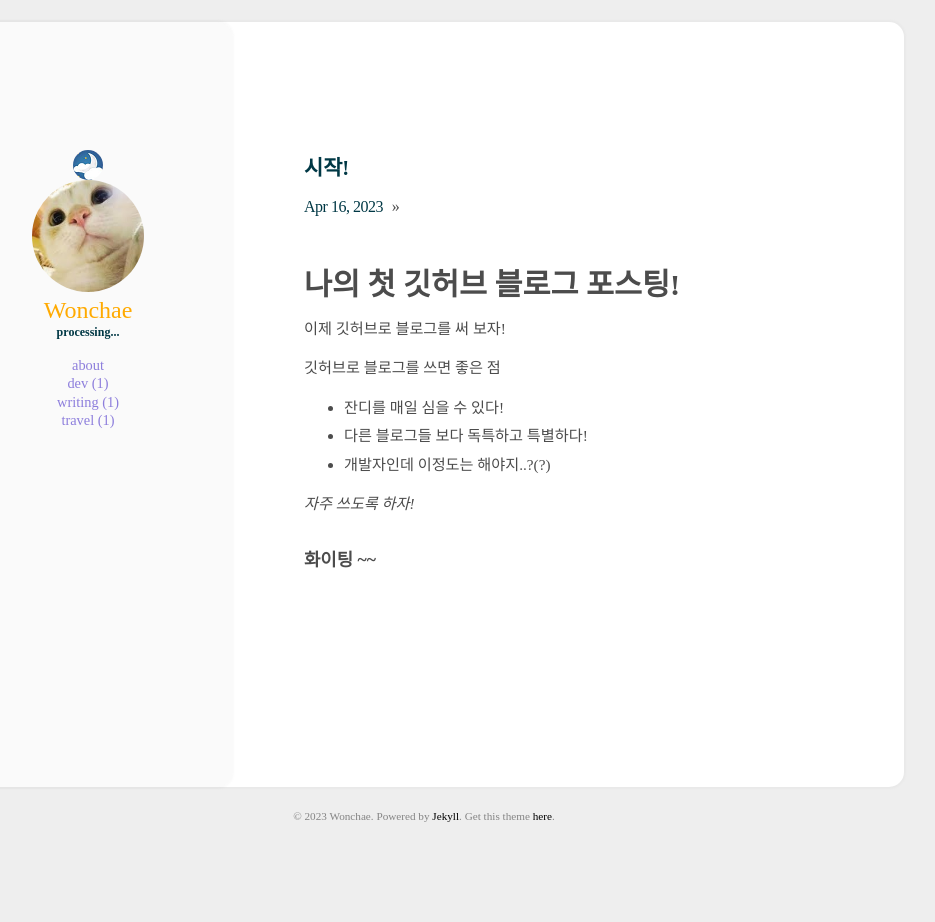
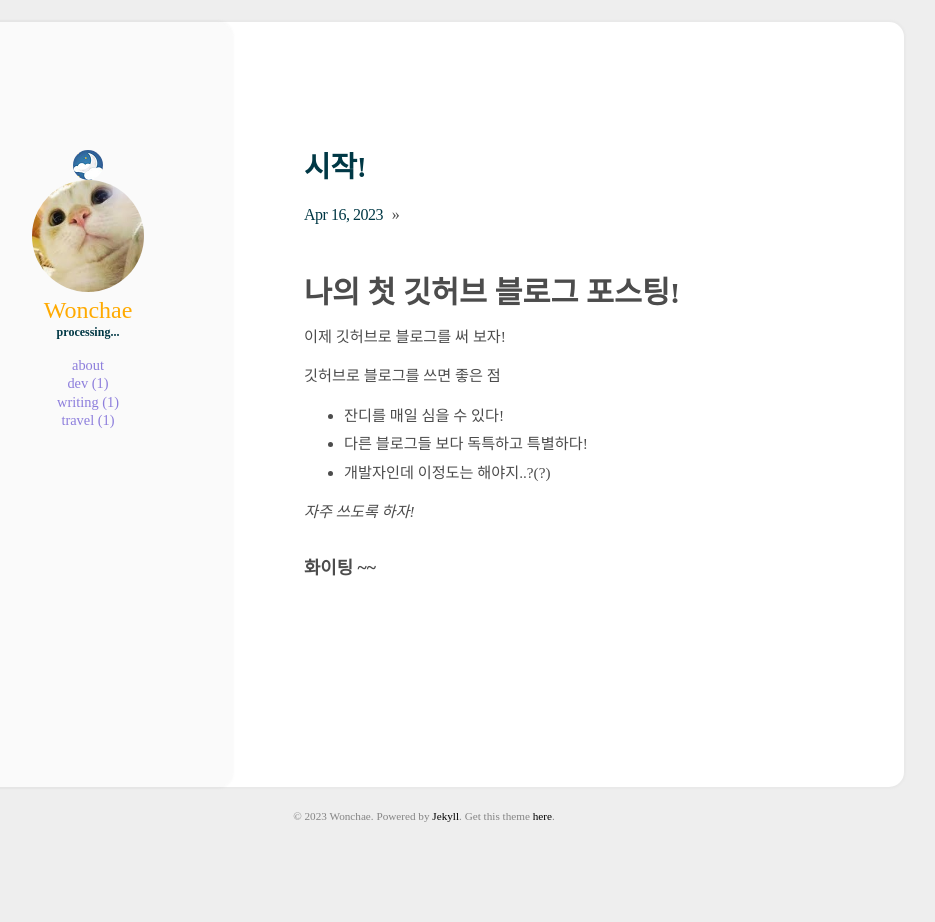
Before and after one commit to ywonchae1/ywonchae1.github.io, a Jekyll site: the page built from _posts/2023-04-16-first.md, in a window 1280 px wide. Shown: the whole page, without its empty margins (216-1151 px from the left). Built offline with Jekyll 4.4.1, drawn with Linux system fonts in a browser that asks for light colours; some web fonts are replaced.

Commit message:
edit margin

```diff
--- a/assets/css/main.scss
+++ b/assets/css/main.scss
@@ -115,7 +115,7 @@
     font-style: normal;
     font-family: 'NanumBarunpen';
     //-apple-system, BlinkMacSystemFont, 'Titillium Web', "Segoe UI", Roboto, sans-serif, "Apple Color Emoji", "Segoe UI Emoji", "Segoe UI Symbol";
-    margin: 0;
+    margin: 1em;
     padding: 0;
     background-color: var(--bg_color);
     transition: background-color 0.5s ease;
@@ -520,7 +520,7 @@
 
 .post_title {
     color: var(--post_title);
-    font-size: 1.3rem;
+    font-size: 1.8rem;
     line-height: 2.2rem;
     font-weight: 700;
 
```
